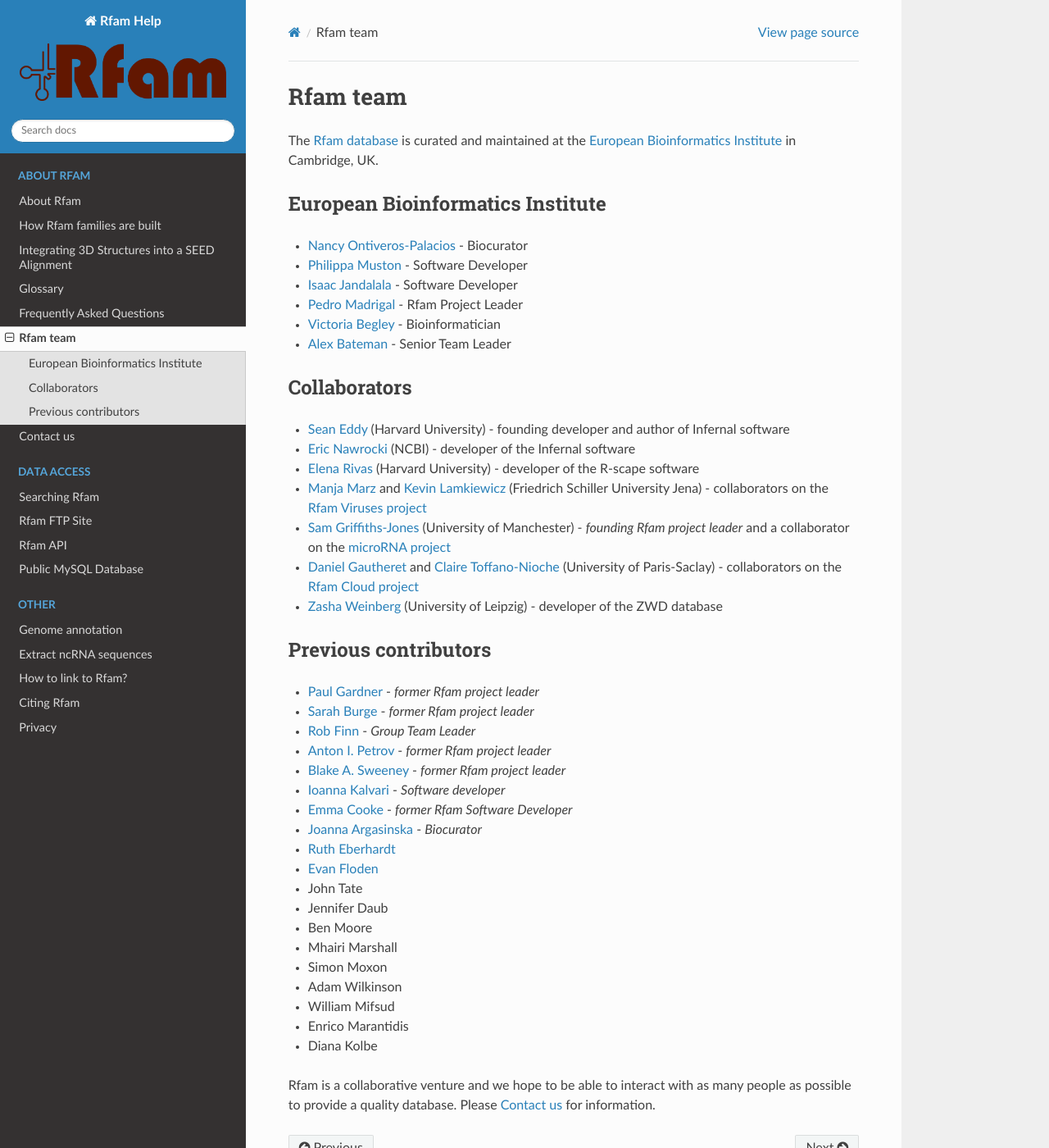
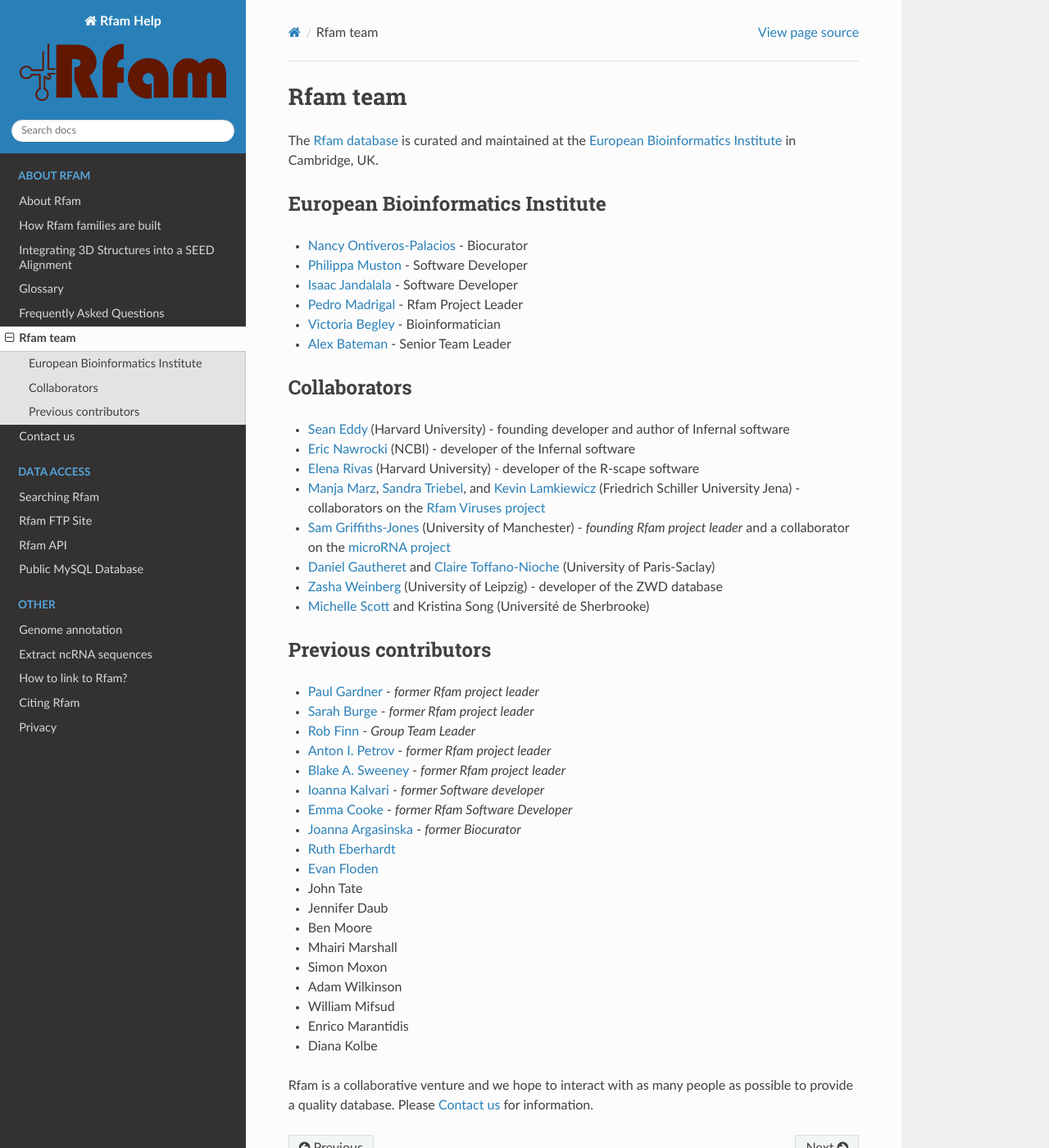
Before and after one commit to Rfam/rfam-docs, a Sphinx documentation site: the page built from docs/source/rfam-team.rst, in a window 1280 px wide and 1400 px high. Shown: the whole window at 82% size. Built offline with Sphinx 7.4.7 and the Read the Docs theme 3.1.0, drawn with Linux system fonts in a browser that asks for light colours; pages that are not in the unit, such as notebooks, are missing from menus.

Commit message:
update team and contacts

```diff
--- a/docs/source/rfam-team.rst
+++ b/docs/source/rfam-team.rst
@@ -22,10 +22,11 @@
 * :raw-html:`<a href="http://orcid.org/0000-0001-6676-4706" target="_blank" rel="noopener noreferrer">Sean Eddy</a>` (Harvard University) - founding developer and author of Infernal software
 * :raw-html:`<a href="http://orcid.org/0000-0002-2497-3427" target="_blank" rel="noopener noreferrer">Eric Nawrocki</a>` (NCBI) - developer of the Infernal software
 * :raw-html:`<a href="https://www.mcb.harvard.edu/directory/elena-rivas/" target="_blank" rel="noopener noreferrer">Elena Rivas</a>` (Harvard University) - developer of the R-scape software
-* :raw-html:`<a href="https://orcid.org/0000-0003-4783-8823" target="_blank" rel="noopener noreferrer">Manja Marz</a>` and :raw-html:`<a href="https://orcid.org/0000-0002-6375-6441" target="_blank" rel="noopener noreferrer">Kevin Lamkiewicz</a>` (Friedrich Schiller University Jena) - collaborators on the :raw-html:`<a href="https://rfam.org/viruses" target="_blank" rel="noopener noreferrer">Rfam Viruses project</a>`
+* :raw-html:`<a href="https://orcid.org/0000-0003-4783-8823" target="_blank" rel="noopener noreferrer">Manja Marz</a>`, :raw-html:`<a href="https://orcid.org/0000-0001-8999-4395" target="_blank" rel="noopener noreferrer">Sandra Triebel</a>`, and :raw-html:`<a href="https://orcid.org/0000-0002-6375-6441" target="_blank" rel="noopener noreferrer">Kevin Lamkiewicz</a>` (Friedrich Schiller University Jena) - collaborators on the :raw-html:`<a href="https://rfam.org/viruses" target="_blank" rel="noopener noreferrer">Rfam Viruses project</a>`
 * :raw-html:`<a href="http://orcid.org/0000-0001-6043-807X" target="_blank" rel="noopener noreferrer">Sam Griffiths-Jones</a>` (University of Manchester) - *founding Rfam project leader* and a collaborator on the :raw-html:`<a href="https://rfam.org/microrna" target="_blank" rel="noopener noreferrer">microRNA project</a>`
-* :raw-html:`<a href="https://orcid.org/0000-0002-1508-8469" target="_blank" rel="noopener noreferrer">Daniel Gautheret</a>` and :raw-html:`<a href="https://orcid.org/0000-0003-4134-6844" target="_blank" rel="noopener noreferrer">Claire Toffano-Nioche</a>` (University of Paris-Saclay) - collaborators on the :raw-html:`<a href="https://rfam.org/cloud" target="_blank" rel="noopener noreferrer">Rfam Cloud project</a>`
+* :raw-html:`<a href="https://orcid.org/0000-0002-1508-8469" target="_blank" rel="noopener noreferrer">Daniel Gautheret</a>` and :raw-html:`<a href="https://orcid.org/0000-0003-4134-6844" target="_blank" rel="noopener noreferrer">Claire Toffano-Nioche</a>` (University of Paris-Saclay)
 * :raw-html:`<a href="http://orcid.org/0000-0002-6681-3624" target="_blank" rel="noopener noreferrer">Zasha Weinberg</a>` (University of Leipzig) - developer of the ZWD database
+* :raw-html:`<a href="https://bioinfo-scottgroup.med.usherbrooke.ca" target="_blank" rel="noopener noreferrer">Michelle Scott</a>` and Kristina Song (Université de Sherbrooke)
 
 Previous contributors
 ---------------------
@@ -35,9 +36,9 @@
 * :raw-html:`<a href="http://www.ebi.ac.uk/about/people/rob-finn" target="_blank" rel="noopener noreferrer">Rob Finn</a>` - *Group Team Leader*
 * :raw-html:`<a href="https://antonpetrov.com" target="_blank" rel="noopener noreferrer">Anton I. Petrov</a>` - *former Rfam project leader*
 * :raw-html:`<a href="https://orcid.org/0000-0002-6497-2883" target="_blank" rel="noopener noreferrer">Blake A. Sweeney</a>` - *former Rfam project leader*
-* :raw-html:`<a href="https://orcid.org/0000-0001-9424-9197" target="_blank" rel="noopener noreferrer">Ioanna Kalvari</a>` - *Software developer*
+* :raw-html:`<a href="https://orcid.org/0000-0001-9424-9197" target="_blank" rel="noopener noreferrer">Ioanna Kalvari</a>` - *former Software developer*
 * :raw-html:`<a href="https://orcid.org/0000-0002-7894-8112" target="_blank" rel="noopener noreferrer">Emma Cooke</a>` - *former Rfam Software Developer*
-* :raw-html:`<a href="https://orcid.org/0000-0003-2678-2824" target="_blank" rel="noopener noreferrer">Joanna Argasinska</a>` - *Biocurator*
+* :raw-html:`<a href="https://orcid.org/0000-0003-2678-2824" target="_blank" rel="noopener noreferrer">Joanna Argasinska</a>` - *former Biocurator*
 * :raw-html:`<a href="https://orcid.org/0000-0001-6152-1369" target="_blank" rel="noopener noreferrer">Ruth Eberhardt</a>`
 * :raw-html:`<a href="http://orcid.org/0000-0002-5431-190X" target="_blank" rel="noopener noreferrer">Evan Floden</a>`
 * John Tate
@@ -50,6 +51,6 @@
 * Enrico Marantidis
 * Diana Kolbe
 
-Rfam is a collaborative venture and we hope to be able to interact
+Rfam is a collaborative venture and we hope to interact
 with as many people as possible to provide a quality database. Please
 :ref:`contact-us:Contact us` for information.
```
Also changed, not shown: docs/source/contact-us.rst (+8 -4 lines).
